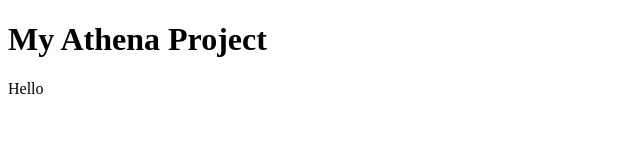
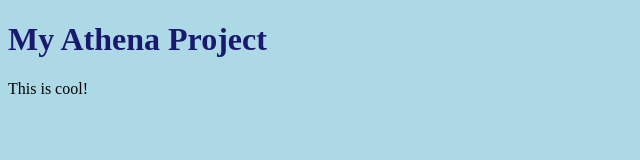
Before and after one commit to kcgr0690/todo, a plain HTML site: page index.html in a window 1280 px wide. Shown: the whole page, without its empty margins (0-640 px from the left). Drawn offline with Linux system fonts and the light colour scheme.

Commit message:
Learned how to color the website! Changed the background and text colors!

```diff
--- a/index.html
+++ b/index.html
@@ -7,9 +7,9 @@
         </title>
 
     </head>
-    <body>
-        <h1>My Athena Project</h1>
-        <p1>Hello</p1>
+    <body style="background-color: lightblue;">
+        <h1 style="color:midnightblue;">My Athena Project</h1>
+        <p1>This is cool!</p1>
 
         </h1>
 
```
